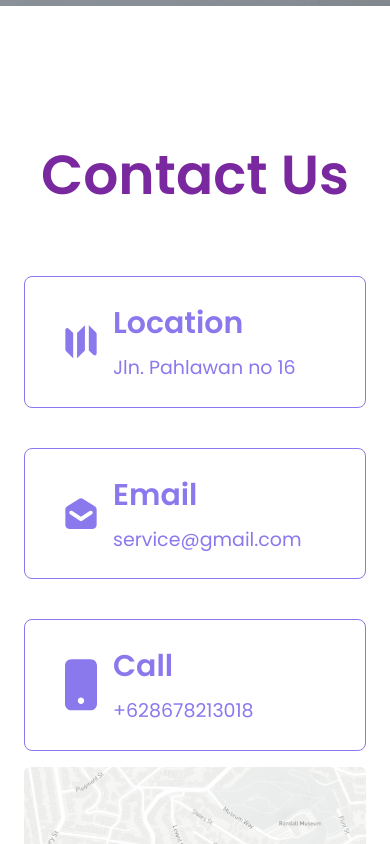
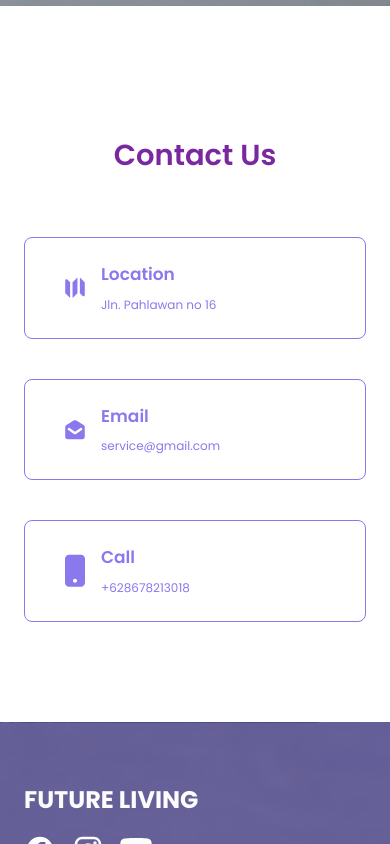
Before and after one commit to raymondtju/future-living, a Next.js app: page / in a window 390 px wide. Shown: the part 7600-8444 px from the top of the page. Built offline with nearby package versions, Linux system fonts and the light colour scheme; what prettier-plugin-tailwindcss would draw is missing.

Commit message:
contact us: mobile view

```diff
--- a/components/home/Section/ContactSection.tsx
+++ b/components/home/Section/ContactSection.tsx
@@ -3,45 +3,63 @@ import React from "react";
 
 import maps from "/public/assets/images/Maps.png";
 import Image from "next/image";
+import clsx from "clsx";
 
 function ContactSection() {
   return (
     <>
-      <h2 className="text-center text-14xl font-semibold text-Secondary-100">
+      <h2
+        className={clsx(
+          "text-center text-6xl font-semibold text-Secondary-100",
+          "md:text-[48px]"
+        )}
+      >
         Contact Us
       </h2>
       <div className="mt-[60px] flex flex-row flex-wrap gap-4">
         <div className="flex flex-grow flex-col gap-10">
           <div className="rounded-11xl border-[1px] border-Primary-80 px-8 py-6">
             <div className="flex flex-row text-Primary-80">
-              <Map className="m-2 w-8" />
+              <Map className="m-2 w-5 md:w-8" />
               <div className="flex flex-col pl-2">
-                <span className="text-7xl font-semibold">Location</span>
-                <span className="pt-2 text-2xl">Jln. Pahlawan no 16</span>
+                <span className={clsx("text-lg font-semibold", "md:text-7xl")}>
+                  Location
+                </span>
+                <span className={clsx("pt-2 text-2xs", "md:text-2xl")}>
+                  Jln. Pahlawan no 16
+                </span>
               </div>
             </div>
           </div>
           <div className="rounded-11xl border-[1px] border-Primary-80 px-8 py-6">
             <div className="flex flex-row text-Primary-80">
-              <Email className="m-2 w-8" />
+              <Email className="m-2 w-5 md:w-8" />
               <div className="flex flex-col pl-2">
-                <span className="text-7xl font-semibold">Email</span>
-                <span className="pt-2 text-2xl">service@gmail.com</span>
+                <span className={clsx("text-lg font-semibold", "md:text-7xl")}>
+                  Email
+                </span>
+                <span className={clsx("pt-2 text-2xs", "md:text-2xl")}>
+                  service@gmail.com
+                </span>
               </div>
             </div>
           </div>
           <div className="rounded-11xl border-[1px] border-Primary-80 px-8 py-6">
             <div className="flex flex-row text-Primary-80">
-              <Phone className="m-2 w-8" />
+              <Phone className="m-2 w-5 md:w-8" />
               <div className="flex flex-col pl-2">
-                <span className="text-7xl font-semibold">Call</span>
-                <span className="pt-2 text-2xl">+628678213018</span>
+                <span className={clsx("text-lg font-semibold", "md:text-7xl")}>
+                  Call
+                </span>
+                <span className={clsx("pt-2 text-2xs", "md:text-2xl")}>
+                  +628678213018
+                </span>
               </div>
             </div>
           </div>
         </div>
 
-        <Image src={maps} alt="maps" />
+        <Image src={maps} alt="maps" className="hidden md:flex" />
       </div>
     </>
   );
```
